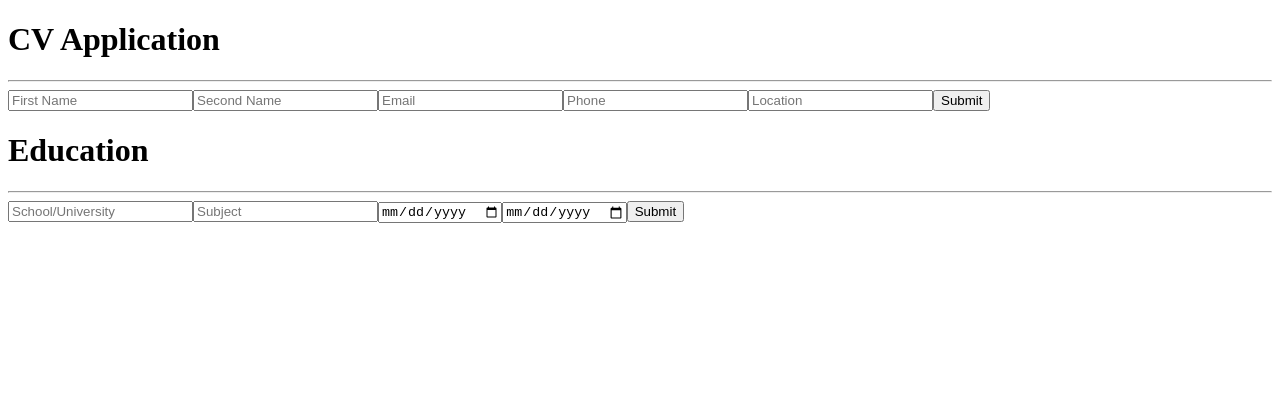
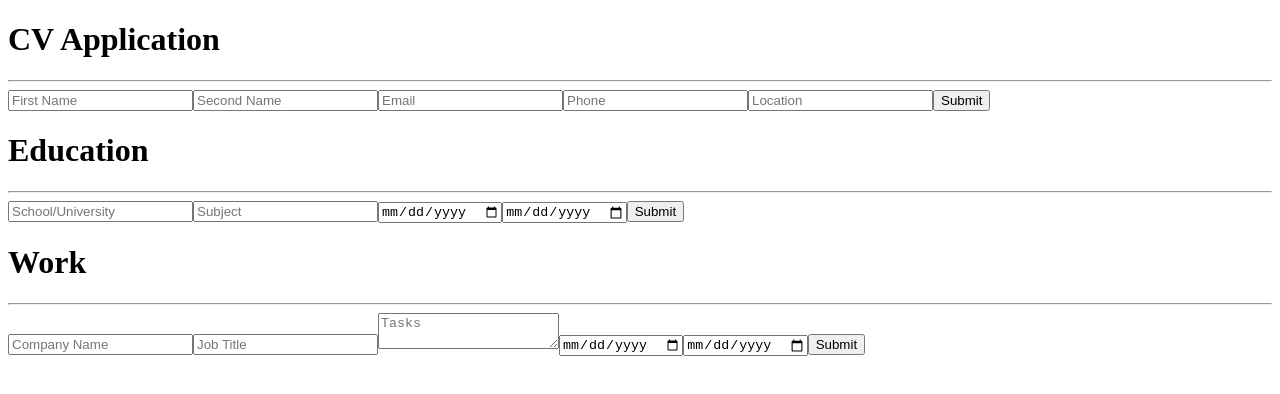
Before and after one commit to Yasin2201/cv-app, a React (Create React App) app: page / in a window 1280 px wide. Shown: the top 394 px of the page. Built offline with nearby package versions, Linux system fonts and the light colour scheme.

Commit message:
added work experience

```diff
--- a/src/components/Main.js
+++ b/src/components/Main.js
@@ -1,6 +1,7 @@
 import React from "react";
 import GeneralInfo from './GeneralInfo'
 import EducationInfo from './EducationInfo'
+import WorkInfo from './WorkInfo'
 
 
 function Main() {
@@ -10,6 +11,9 @@ function Main() {
             <h1>Education</h1>
             <hr />
             <EducationInfo />
+            <h1>Work</h1>
+            <hr />
+            <WorkInfo />
         </div >
     )
 }
--- /dev/null
+++ b/src/components/WorkDisplay.js
@@ -0,0 +1,20 @@
+import React from 'react'
+
+const WorkDisplay = (props) => {
+    return (
+        <div>
+            {props.work.workArr.map((job) => {
+                return (
+                    <div key={job.id}>
+                        <h1>{job.company}</h1>
+                        <h2>{job.position}</h2>
+                        <span>{job.tasks}</span>
+                        <h3>From: {job.dateFrom} - To: {job.dateTo}</h3>
+                    </div>
+                )
+            })}
+        </div>
+    )
+}
+
+export default WorkDisplay
--- /dev/null
+++ b/src/components/WorkInfo.js
@@ -0,0 +1,119 @@
+import React from 'react'
+import uniqid from 'uniqid'
+import WorkDisplay from './WorkDisplay'
+
+class WorkInfo extends React.Component {
+    constructor() {
+        super()
+
+        this.state = {
+            work: {
+                company: "",
+                position: "",
+                tasks: "",
+                dateFrom: "",
+                dateTo: "",
+                id: uniqid(),
+            },
+            workArr: [],
+        }
+    }
+
+    handleCompanyName = (e) => {
+        this.setState({
+            work: {
+                company: e.target.value,
+                position: this.state.work.position,
+                tasks: this.state.work.tasks,
+                dateFrom: this.state.work.dateFrom,
+                dateTo: this.state.work.dateTo,
+                id: this.state.work.id,
+            }
+        })
+    }
+
+    handlePosition = (e) => {
+        this.setState({
+            work: {
+                company: this.state.work.company,
+                position: e.target.value,
+                tasks: this.state.work.tasks,
+                dateFrom: this.state.work.dateFrom,
+                dateTo: this.state.work.dateTo,
+                id: this.state.work.id,
+            }
+        })
+    }
+
+    handleTasks = (e) => {
+        this.setState({
+            work: {
+                company: this.state.work.company,
+                position: this.state.work.position,
+                tasks: e.target.value,
+                dateFrom: this.state.work.dateFrom,
+                dateTo: this.state.work.dateTo,
+                id: this.state.work.id,
+            }
+        })
+    }
+
+    handleDateFrom = (e) => {
+        this.setState({
+            work: {
+                company: this.state.work.company,
+                position: this.state.work.position,
+                tasks: this.state.work.tasks,
+                dateFrom: e.target.value,
+                dateTo: this.state.work.dateTo,
+                id: this.state.work.id,
+            }
+        })
+    }
+
+    handleDateTo = (e) => {
+        this.setState({
+            work: {
+                company: this.state.work.company,
+                position: this.state.work.position,
+                tasks: this.state.work.tasks,
+                dateFrom: this.state.work.dateFrom,
+                dateTo: e.target.value,
+                id: this.state.work.id,
+            }
+        })
+    }
+
+    submitWork = (e) => {
+        e.preventDefault()
+        this.setState({
+            workArr: this.state.workArr.concat(this.state.work),
+            work: {
+                company: "",
+                position: "",
+                tasks: "",
+                dateFrom: "",
+                dateTo: "",
+                id: uniqid(),
+            }
+        })
+    }
+
+    render() {
+        return (
+            <div>
+                <form onSubmit={this.submitWork}>
+                    <input type="text" id="company" placeholder="Company Name" value={this.state.work.company} onChange={this.handleCompanyName} />
+                    <input type="text" id="postion" placeholder="Job Title" value={this.state.work.position} onChange={this.handlePosition} />
+                    <textarea type="text" id="tasks" placeholder="Tasks" value={this.state.work.tasks} onChange={this.handleTasks} />
+                    <input type="date" id="dateFrom" placeholder="Date From" value={this.state.work.dateFrom} onChange={this.handleDateFrom} />
+                    <input type="date" id="dateTo" placeholder="Date To" value={this.state.work.dateTo} onChange={this.handleDateTo} />
+                    <button type="submit">Submit</button>
+                </form>
+                <WorkDisplay work={this.state} />
+            </div>
+        )
+    }
+}
+
+export default WorkInfo
```
